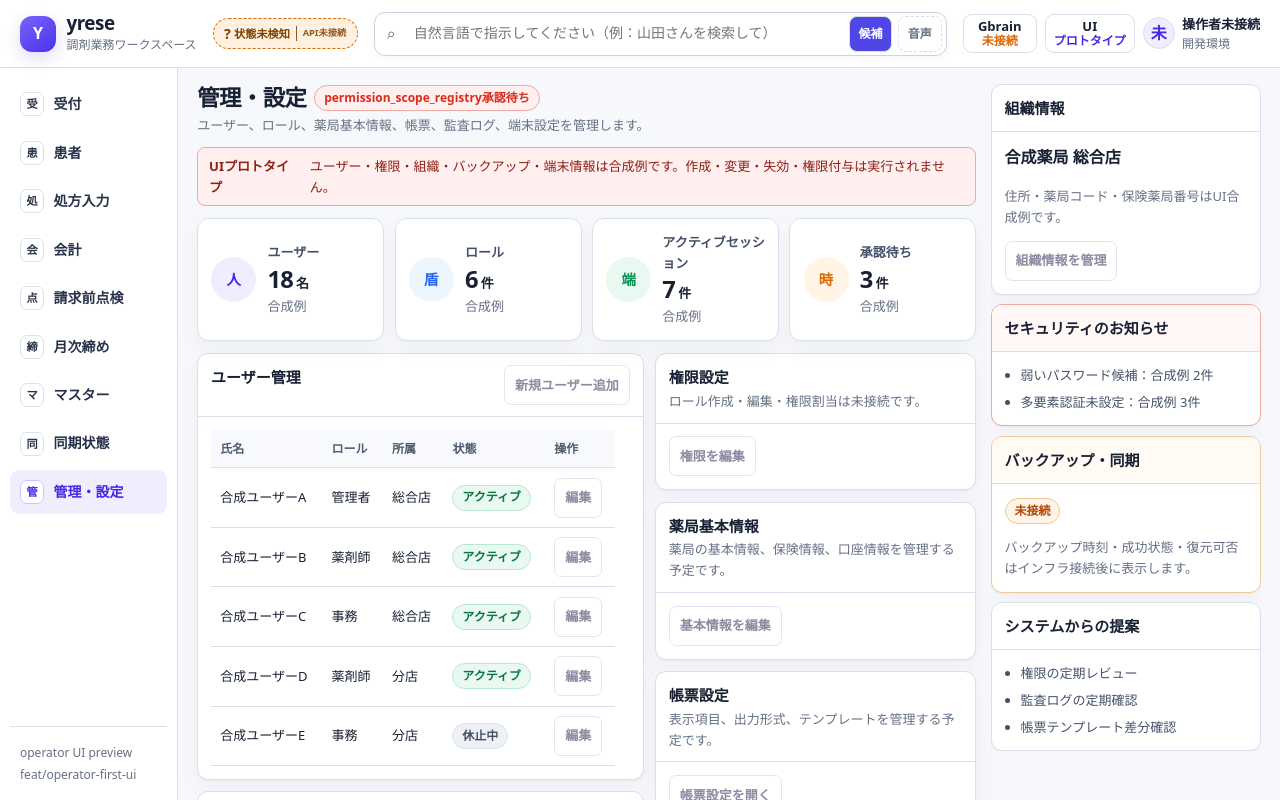
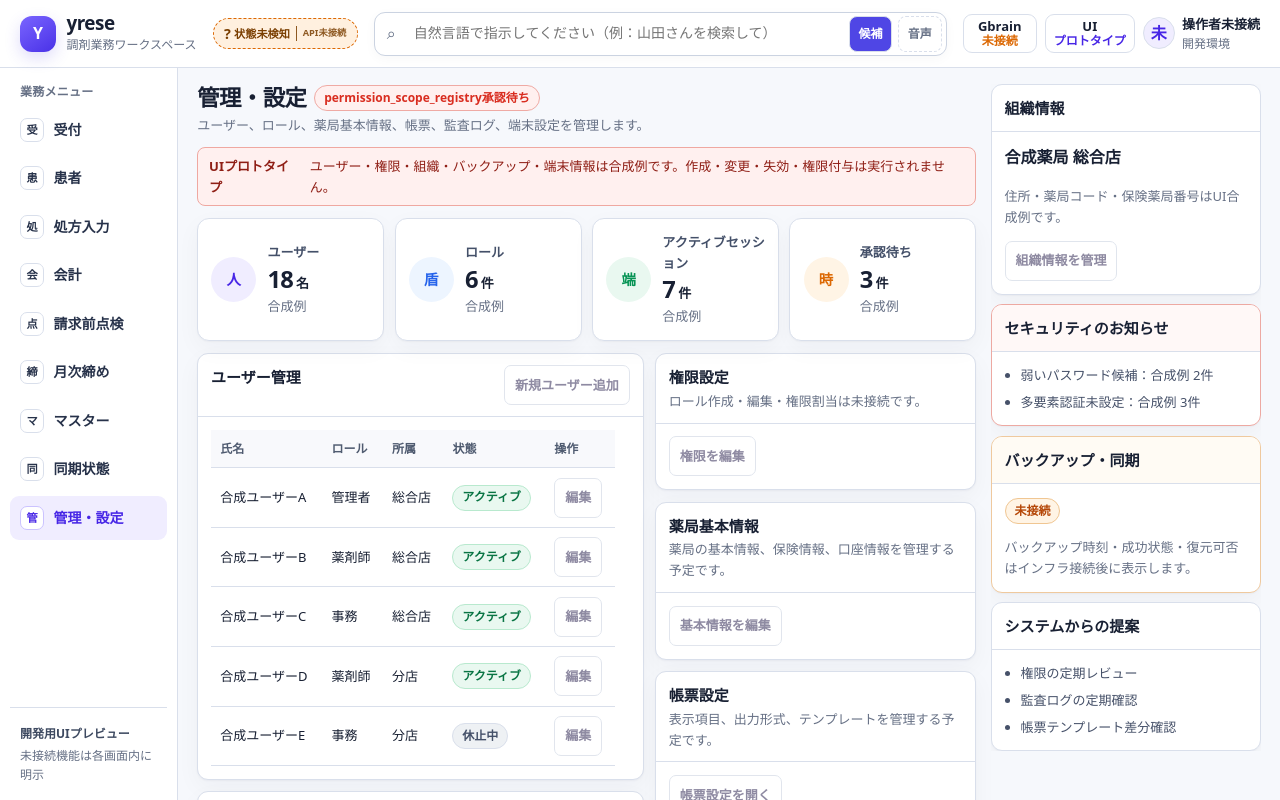
Before and after one commit to yusuketakuma/yrese, a Next.js app in the folder apps/web/: page /admin in a window 1280 px wide. Shown: the top 800 px of the page. Built offline with nearby package versions, Linux system fonts and the light colour scheme.

Commit message:
feat(ui): clarify business navigation semantics

```diff
--- a/apps/web/app/nav.tsx
+++ b/apps/web/app/nav.tsx
@@ -32,7 +32,10 @@ export function BusinessNav() {
 export function BusinessNavView({ current }: { readonly current: string }) {
   return (
     <div className="app-nav-wrap">
-      <nav className="app-nav" aria-label="業務メニュー">
+      <p className="app-nav-label" id="business-nav-label">
+        業務メニュー
+      </p>
+      <nav className="app-nav" aria-labelledby="business-nav-label">
         <ul>
           {NAV_ITEMS.map((item) => (
             <li key={item.href}>
@@ -51,8 +54,8 @@ export function BusinessNavView({ current }: { readonly current: string }) {
         </ul>
       </nav>
       <footer className="app-nav-footer">
-        <span>operator UI preview</span>
-        <span>feat/operator-first-ui</span>
+        <strong>開発用UIプレビュー</strong>
+        <span>未接続機能は各画面内に明示</span>
       </footer>
     </div>
   );
```
